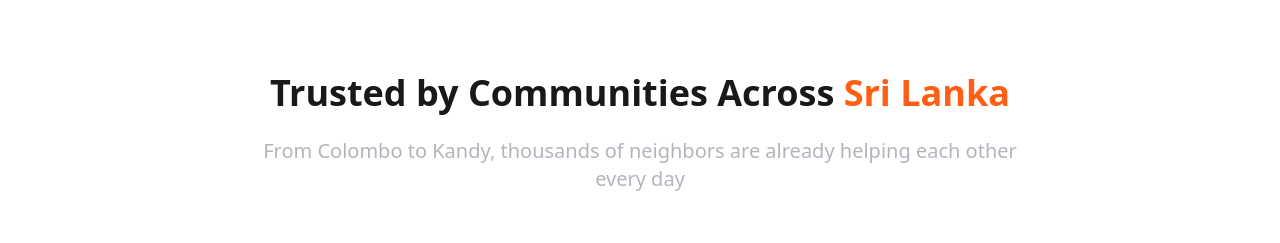
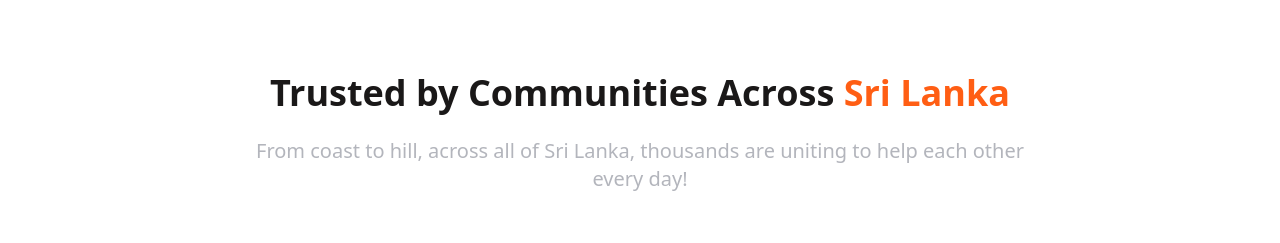
Before and after one commit to SeneshFitzroy/ToolnTask, a Next.js app: page / in a window 1280 px wide. Shown: the part 1940-2183 px from the top of the page. Built offline with nearby package versions, Linux system fonts and the light colour scheme; a web font is replaced by a local one.

Commit message:
feat: Enhanced pages/Home.tsx,  - Detailed changes: diff --git a/pages/Home.tsx b/pages/Home.tsx index... at 01:58 PM +0530, July 03, 2025

```diff
--- a/pages/Home.tsx
+++ b/pages/Home.tsx
@@ -387,7 +387,7 @@ export default function Home() {
               <span style={{ color: '#FF5E14' }}>Sri Lanka</span>
             </h2>
             <p className="text-base sm:text-lg md:text-xl max-w-3xl mx-auto px-4 sm:px-0" style={{ color: theme === 'dark' ? '#B3B5BC' : '#B3B5BC' }}>
-              From Colombo to Kandy, thousands of neighbors are already helping each other every day
+              From coast to hill, across all of Sri Lanka, thousands are uniting to help each other every day!
             </p>
           </div>
 
```
